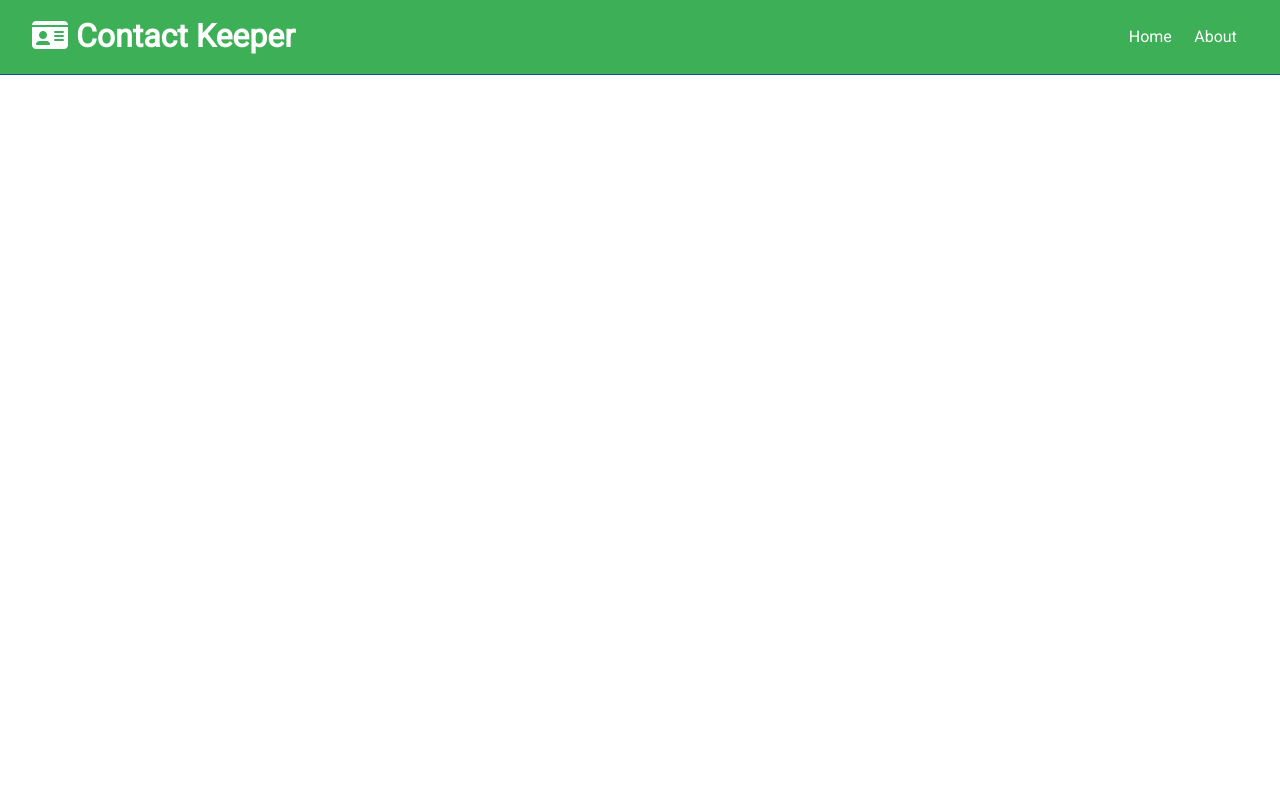
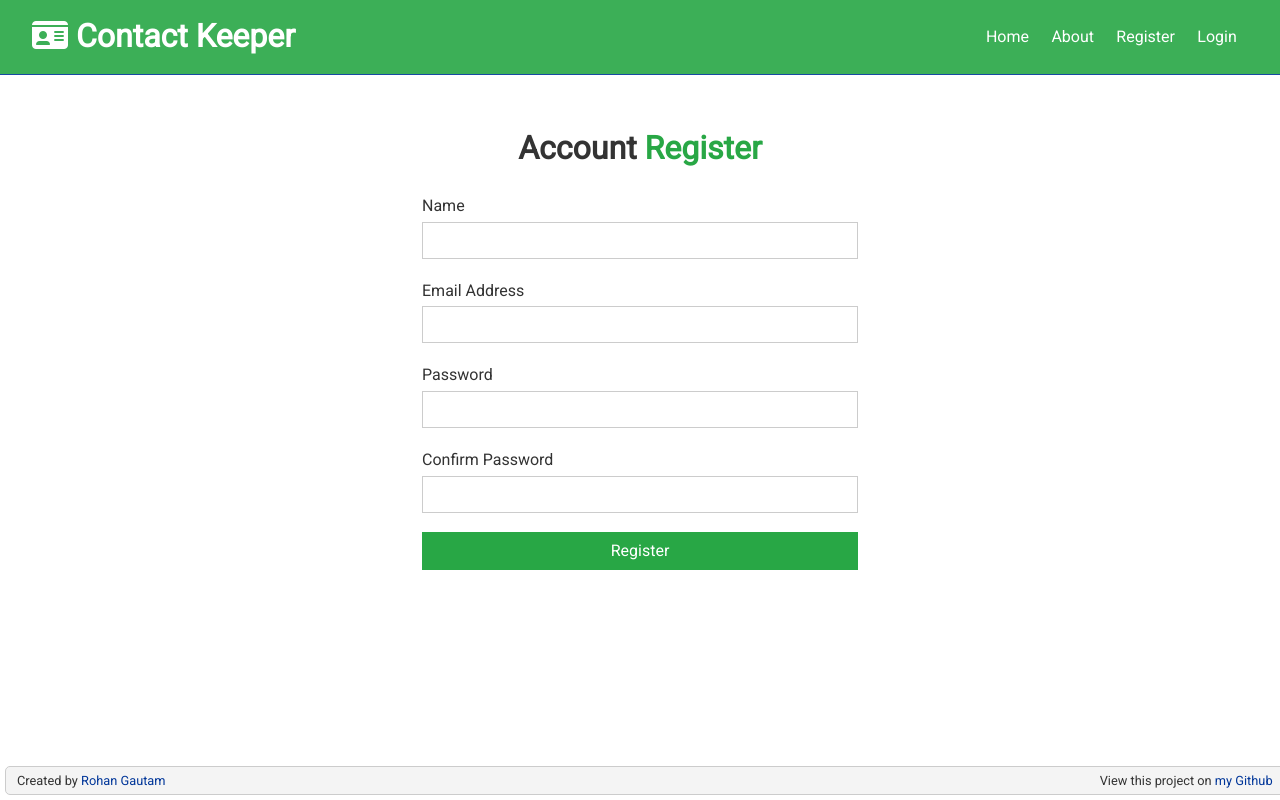
Before and after one commit to RohanRajGautam/contact-keeper, a React (Create React App) app in the folder client/: page /register in a window 1280 px wide. Built offline with nearby package versions, Linux system fonts and the light colour scheme.

Commit message:
login and register form component

```diff
--- a/client/src/App.js
+++ b/client/src/App.js
@@ -4,6 +4,8 @@
 import "./App.css";
 import Home from "./components/pages/Home";
 import About from "./components/pages/About";
+import Register from "./components/auth/Register";
+import Login from "./components/auth/Login";
 
 import ContactState from "./context/contact/ContactState";
 import AuthState from "./context/auth/AuthState";
@@ -19,6 +21,8 @@
               <Switch>
                 <Route exact path='/' component={Home} />
                 <Route exact path='/about' component={About} />
+                <Route exact path='/register' component={Register} />
+                <Route exact path='/login' component={Login} />
               </Switch>
             </div>
           </Fragment>
--- /dev/null
+++ b/client/src/components/auth/Login.js
@@ -0,0 +1,58 @@
+import React, { useState } from "react";
+import Footer from "../layout/Footer";
+
+const Login = () => {
+  const [user, setUser] = useState({
+    email: "",
+    password: "",
+  });
+
+  const { email, password } = user;
+
+  const onChange = (e) => {
+    setUser({ ...user, [e.target.name]: e.target.value });
+  };
+
+  const onSubmit = (e) => {
+    e.preventDefault();
+    console.log("logged in");
+  };
+
+  return (
+    <>
+      <div className='form-container'>
+        <h1>
+          Account <span className='text-success'>Login</span>
+        </h1>
+        <form onSubmit={onSubmit}>
+          <div className='form-group'>
+            <label htmlFor='email'>Email Address</label>
+            <input
+              type='email'
+              name='email'
+              value={email}
+              onChange={onChange}
+            />
+          </div>
+          <div className='form-group'>
+            <label htmlFor='password'>Password</label>
+            <input
+              type='password'
+              name='password'
+              value={password}
+              onChange={onChange}
+            />
+          </div>
+          <input
+            type='submit'
+            value='Login'
+            className='btn btn-block btn-success'
+          />
+        </form>
+      </div>
+      <Footer />
+    </>
+  );
+};
+
+export default Login;
--- /dev/null
+++ b/client/src/components/auth/Register.js
@@ -0,0 +1,73 @@
+import React, { useState } from "react";
+import Footer from "../layout/Footer";
+
+const Register = () => {
+  const [user, setUser] = useState({
+    name: "",
+    email: "",
+    password: "",
+    password2: "",
+  });
+
+  const { name, email, password, password2 } = user;
+
+  const onChange = (e) => {
+    setUser({ ...user, [e.target.name]: e.target.value });
+  };
+
+  const onSubmit = (e) => {
+    e.preventDefault();
+    console.log("registered");
+  };
+
+  return (
+    <>
+      <div className='form-container'>
+        <h1>
+          Account <span className='text-success'>Register</span>
+        </h1>
+        <form onSubmit={onSubmit}>
+          <div className='form-group'>
+            <label htmlFor='name'>Name</label>
+            <input type='text' name='name' value={name} onChange={onChange} />
+          </div>
+          <div className='form-group'>
+            <label htmlFor='email'>Email Address</label>
+            <input
+              type='email'
+              name='email'
+              value={email}
+              onChange={onChange}
+            />
+          </div>
+          <div className='form-group'>
+            <label htmlFor='password'>Password</label>
+            <input
+              type='password'
+              name='password'
+              value={password}
+              onChange={onChange}
+            />
+          </div>
+          <div className='form-group'>
+            <label htmlFor='password2'>Confirm Password</label>
+            <input
+              type='password'
+              name='password2'
+              value={password2}
+              onChange={onChange}
+            />
+          </div>
+          <input
+            type='submit'
+            value='Register'
+            className='btn btn-block btn-success'
+          />
+        </form>
+      </div>
+      <Footer />
+    </>
+  );
+};
+
+export default Register;
--- /dev/null
+++ b/client/src/components/layout/Footer.js
@@ -0,0 +1,32 @@
+import React from "react";
+
+const Footer = () => {
+  return (
+    <>
+      <div className='badge bg-light rrg'>
+        <p className='text-left'>
+          Created by{" "}
+          <a
+            href='https://www.rohangautam.com.np'
+            target='_blank'
+            rel='noopener noreferrer'
+          >
+            Rohan Gautam
+          </a>
+        </p>
+        <p className='text-right'>
+          View this project on{" "}
+          <a
+            href='https://github.com/RohanRajGautam/contact-keeper'
+            target='_blank'
+            rel='noopener noreferrer'
+          >
+            my Github
+          </a>
+        </p>
+      </div>
+    </>
+  );
+};
+
+export default Footer;
--- a/client/src/components/layout/Navbar.js
+++ b/client/src/components/layout/Navbar.js
@@ -7,7 +7,8 @@
     <div className='navbar bg-success'>
       <h1>
         <i className={icon} />
-        &nbsp;{title}
+        {"  "}
+        {title}
       </h1>
       <ul>
         <li>
@@ -15,6 +16,12 @@
         </li>
         <li>
           <Link to='/about'>About</Link>
+        </li>
+        <li>
+          <Link to='/register'>Register</Link>
+        </li>
+        <li>
+          <Link to='/login'>Login</Link>
         </li>
       </ul>
     </div>
```
